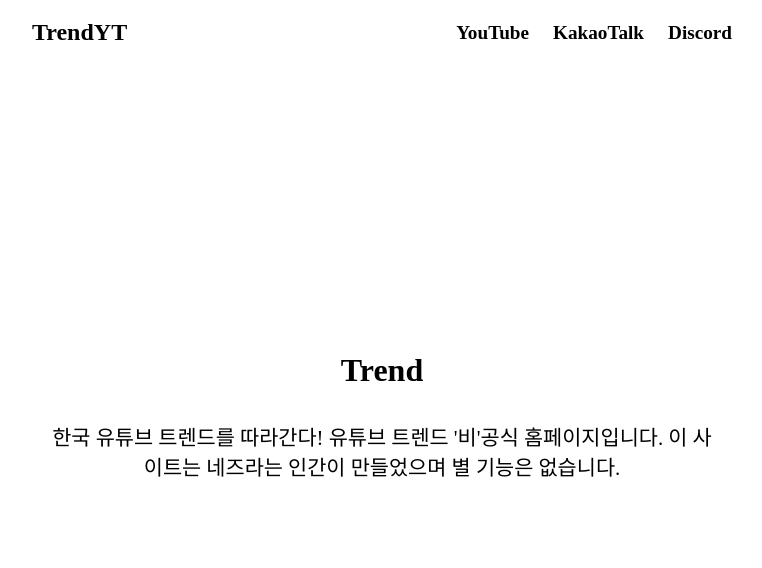
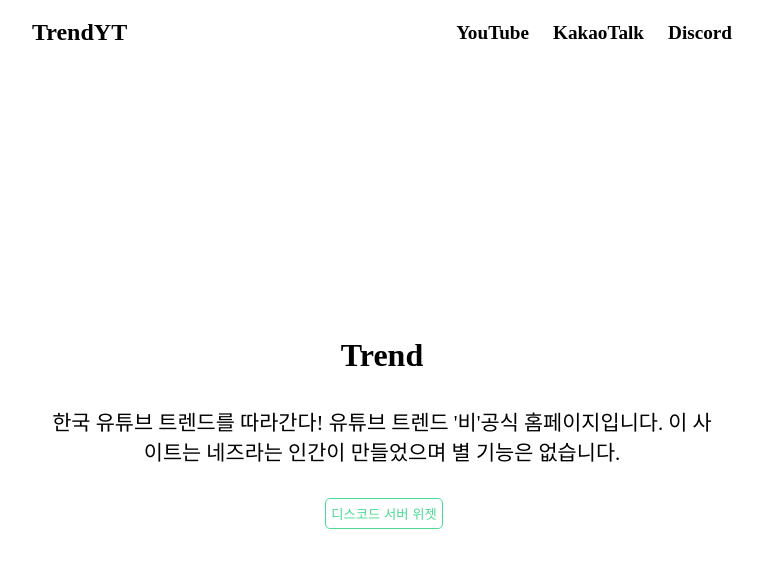
Before and after one commit to nazu280/trend_web, a plain HTML site: page index.html in a window 1280 px wide. Shown: the whole page, without its empty margins (258-1020 px from the left). Drawn offline with Linux system fonts and the light colour scheme.

Commit message:
Add files via upload

```diff
--- a/index.html
+++ b/index.html
@@ -6,7 +6,42 @@
       <style>
         @import url(mobile.css) screen and (hover: none) and (pointer: coarse);
       </style>
+      <style>
+        #btn1{
+            border-top-left-radius: 5px;
+            border-bottom-left-radius: 5px;
+            border-top-right-radius: 5px;
+            border-bottom-right-radius: 5px;
+            margin-right:-4px;
+            border: 1px solid #4BDA93;
+            background-color: rgba(0,0,0,0);
+            color: #4BDA93;
+            padding: 5px;
+        }
+        #btn_group button:hover{
+            color:white;
+            background-color: #4BDA93;
+        }
+/*        #test_btn2{
+            border-top-right-radius: 5px;
+            border-bottom-right-radius: 5px;
+            margin-left:-3px;
+        }
+        #btn_group button{
+            border: 1px solid skyblue;
+            background-color: rgba(0,0,0,0);
+            color: skyblue;
+            padding: 5px;
+        }
+        #btn_group button:hover{
+            color:white;
+            background-color: skyblue;
+        }*/
+    </style>
     </head>
+    <SCRIPT LAUNGUAGE='JAVASCRIPT'>
+      function popup() { window.open("popup.html", "popup", "width=400, height=300, left=100, top=50"); }
+    </SCRIPT>
     <body>
         <div class="container">
             <header>
@@ -23,6 +58,9 @@
             <section>
                 <p>Trend</p>
                 <p>한국 유튜브 트렌드를 따라간다! 유튜브 트렌드 '비'공식 홈페이지입니다. 이 사이트는 네즈라는 인간이 만들었으며 별 기능은 없습니다.</p>
+                <div id="btn_group">
+                  <button id="btn1" onclick='popup()'>디스코드 서버 위젯</button>
+                </div>
             </section>
             <footer></footer>
         </div>
```
Also changed, not shown: popup.html (added, +6 -0 lines).
